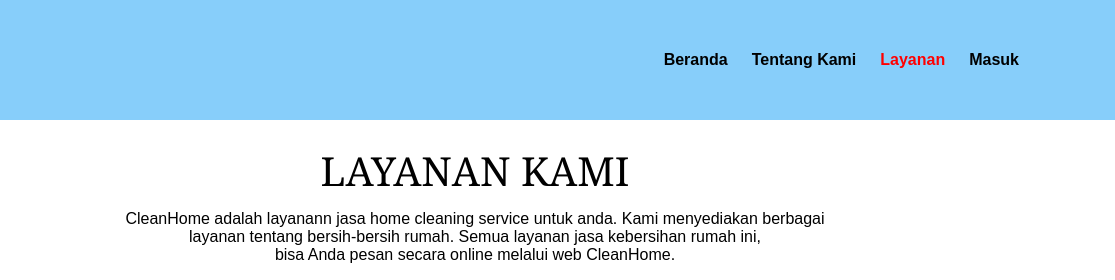
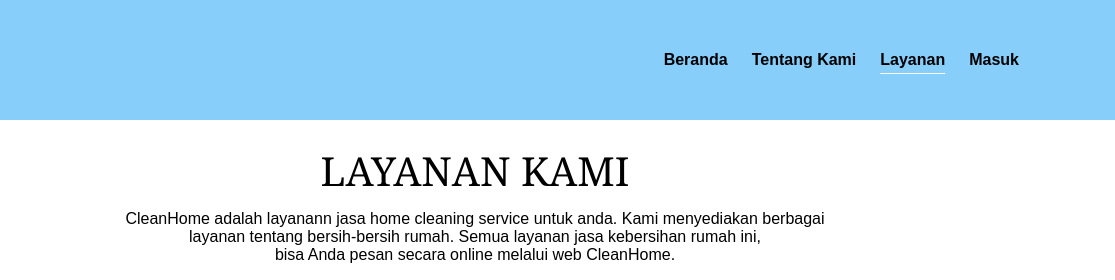
Before and after one commit to Faizalibrahimm/CleanHome, a plain HTML site: page layanan.html in a window 1280 px wide. Shown: the top 280 px of the page, 165-1280 px from the left. Drawn offline with Linux system fonts and the light colour scheme.

Commit message:
Update layanan.html 03-10-24

```diff
--- a/layanan.html
+++ b/layanan.html
@@ -16,7 +16,9 @@
       <ul class="navigasi-btn">
         <li><a href="index.html">Beranda</a></li>
         <li><a href="tentang.html">Tentang Kami</a></li>
-        <li><a href="#" style="color: red;">Layanan</a></li>
+        <li><a href="#"
+            style="text-decoration: underline; text-underline-offset: 8px; text-decoration-color: white;">Layanan</a>
+        </li>
         <li><a href="masuk.html">Masuk</a></li>
       </ul>
     </nav>
```
